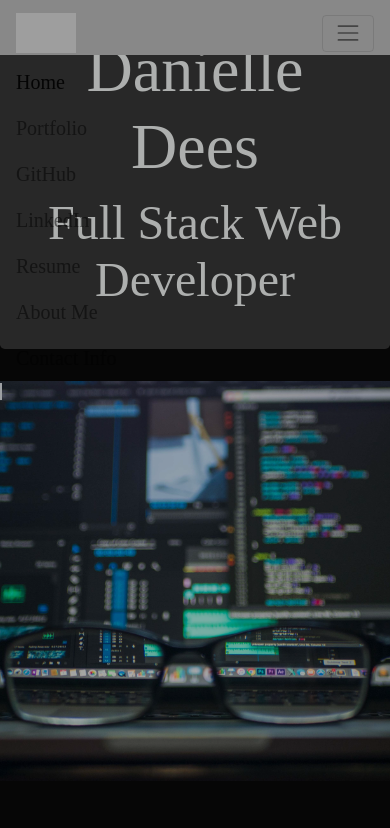
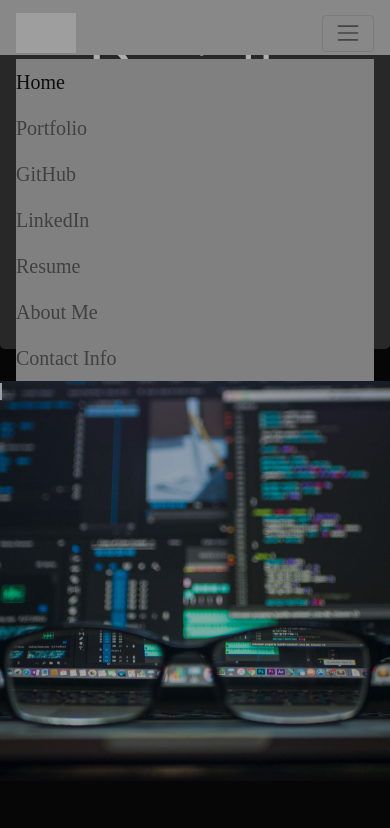
Before and after one commit to danielledees/DeesPortfolio, a plain HTML site: page index.html in a window 390 px wide. Both pictures are taken after a click on the button "Toggle navigation". Shown: the top 828 px of the page. Drawn offline with nearby package versions, Linux system fonts and the light colour scheme; grey boxes are pictures that could not be loaded; a web font is replaced by a local one.

Commit message:
fixed mobile navbar

```diff
--- a/assets/css/style.css
+++ b/assets/css/style.css
@@ -95,6 +95,11 @@ p {
     font-size: 30px;
 }
 
+.navbar-collapse {
+    background-color: gray;
+
+}
+
 
 
 
@@ -102,4 +107,5 @@ p {
   .pimg1 {
       background-attachment: scroll;
   }
+
   }
```
